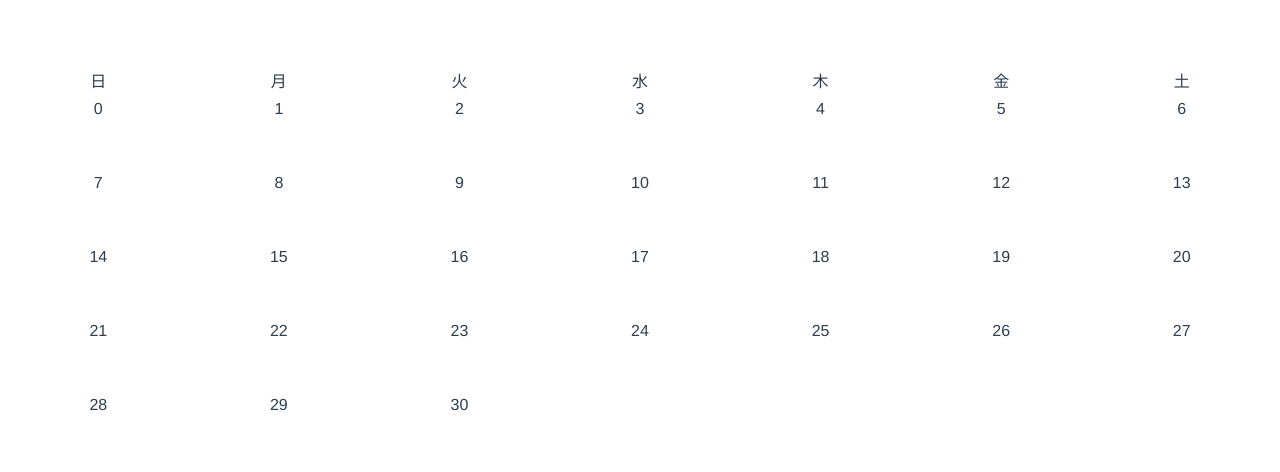
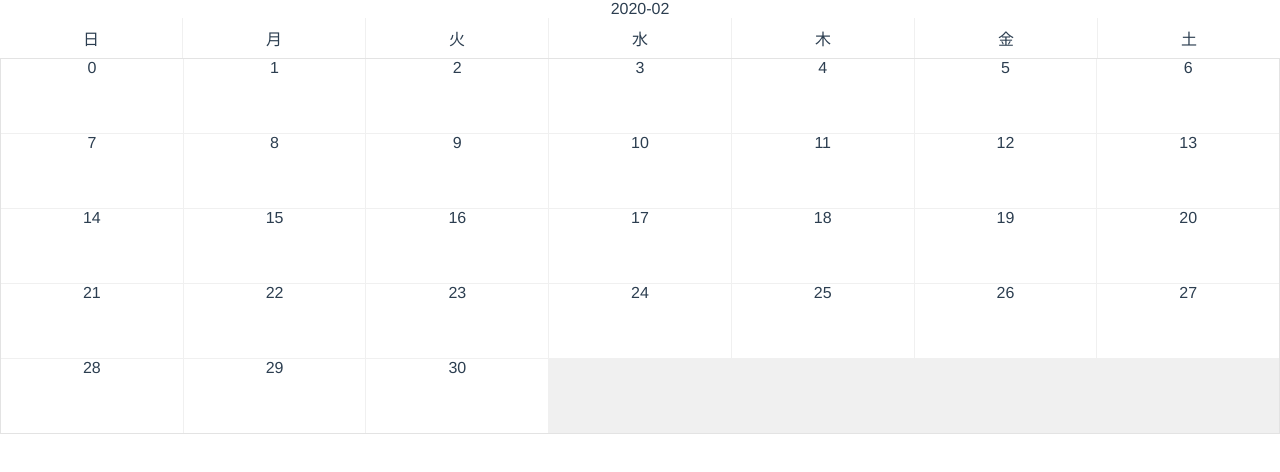
Before and after one commit to negibouze/simple-calendar-vue, a Vue app: page / in a window 1280 px wide. Shown: the top 472 px of the page. Built offline with nearby package versions, Linux system fonts and the light colour scheme.

Commit message:
日付間に区切り線追加
grid-gap

```diff
--- a/src/App.vue
+++ b/src/App.vue
@@ -17,12 +17,23 @@ export default class App extends Vue {}
 </script>
 
 <style lang="scss">
+*,
+*:before,
+*:after {
+  box-sizing: border-box;
+}
+
+body {
+  margin: 0;
+  height: 100vh;
+}
+
 #app {
   font-family: Avenir, Helvetica, Arial, sans-serif;
   -webkit-font-smoothing: antialiased;
   -moz-osx-font-smoothing: grayscale;
   text-align: center;
   color: #2c3e50;
-  margin-top: 60px;
+  height: inherit;
 }
 </style>
--- a/src/components/Calendar.vue
+++ b/src/components/Calendar.vue
@@ -1,5 +1,7 @@
 <template>
-  <div class="calendar-root">
+  <div>
+    <div>{{ month }}</div>
+    <div class="calendar-content">
       <div class="day-of-week-container">
         <span v-for="v in dayOfWeek" :key="v" class="day-of-week-item">{{
           v
@@ -8,6 +10,7 @@
       <div class="calendar-date-container">
         <div v-for="v in displayPeriod" :key="v" class="calendar-date-content">
           <span class="day">{{ v }}</span>
+        </div>
       </div>
     </div>
   </div>
@@ -29,33 +32,36 @@ export default class HelloWorld extends Vue {
 </script>
 
 <style lang="scss" scoped>
-.calendar-root {
-  display: flex;
-  flex-direction: column;
-  height: 100%;
+.calendar-content {
+  background-color: rgba(112, 112, 112, 0.1);
 }
 
 .day-of-week-container {
   display: grid;
+  grid-gap: 1px;
   grid-template-columns: repeat(7, 1fr);
   height: 40px;
 }
 
 .day-of-week-item {
   align-items: center;
+  background-color: #fff;
   display: inline-flex;
   justify-content: center;
 }
 
 .calendar-date-container {
   display: grid;
+  border: solid 1px rgba(112, 112, 112, 0.1);
   flex-grow: 1;
   grid-auto-rows: minmax(74px, 1fr);
+  grid-gap: 1px;
   grid-template-columns: repeat(7, 1fr);
 }
 
 .calendar-date-content {
   align-items: center;
+  background-color: #fff;
   display: flex;
   flex-direction: column;
 }
```
Lines whose indentation alone changed are shown as unchanged.
